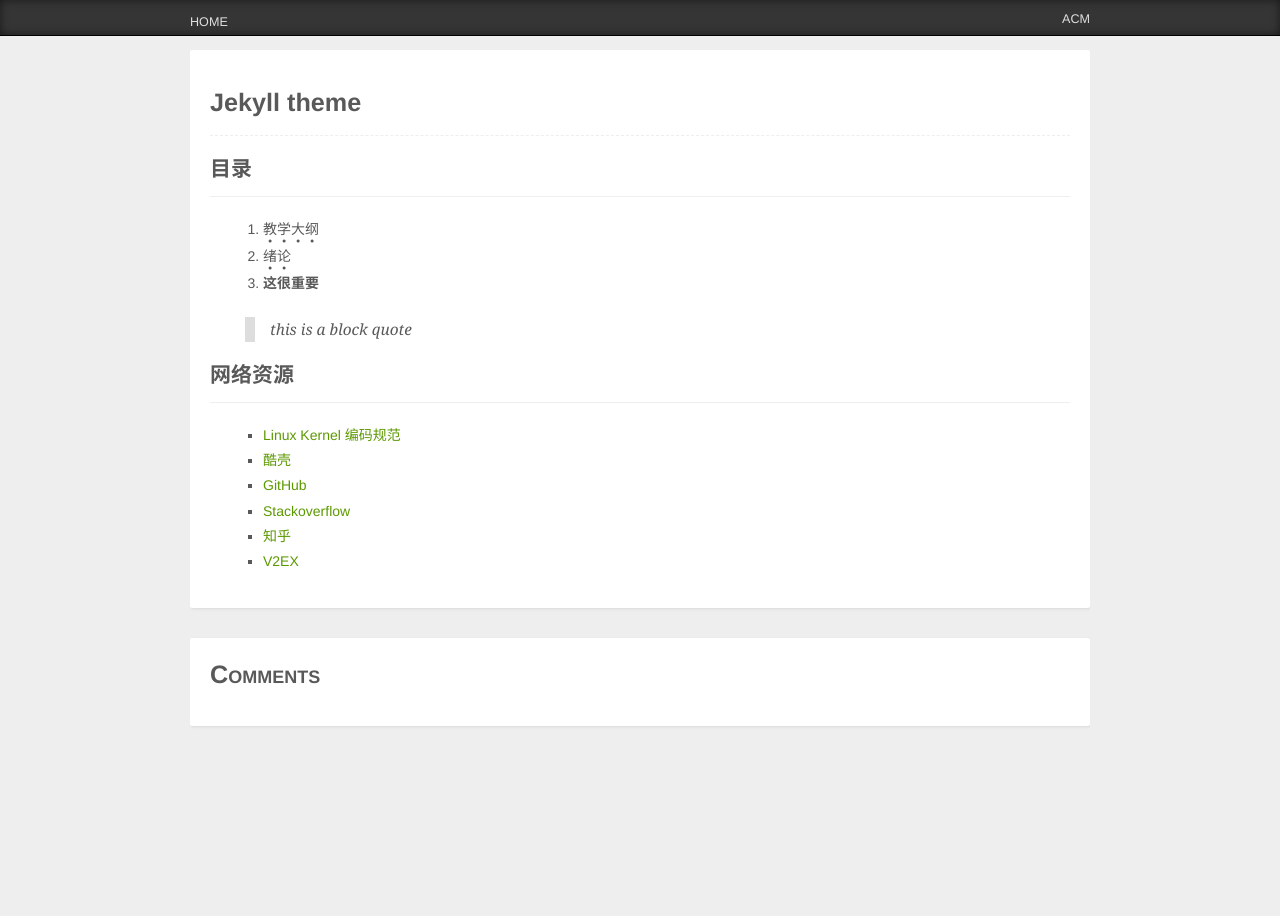
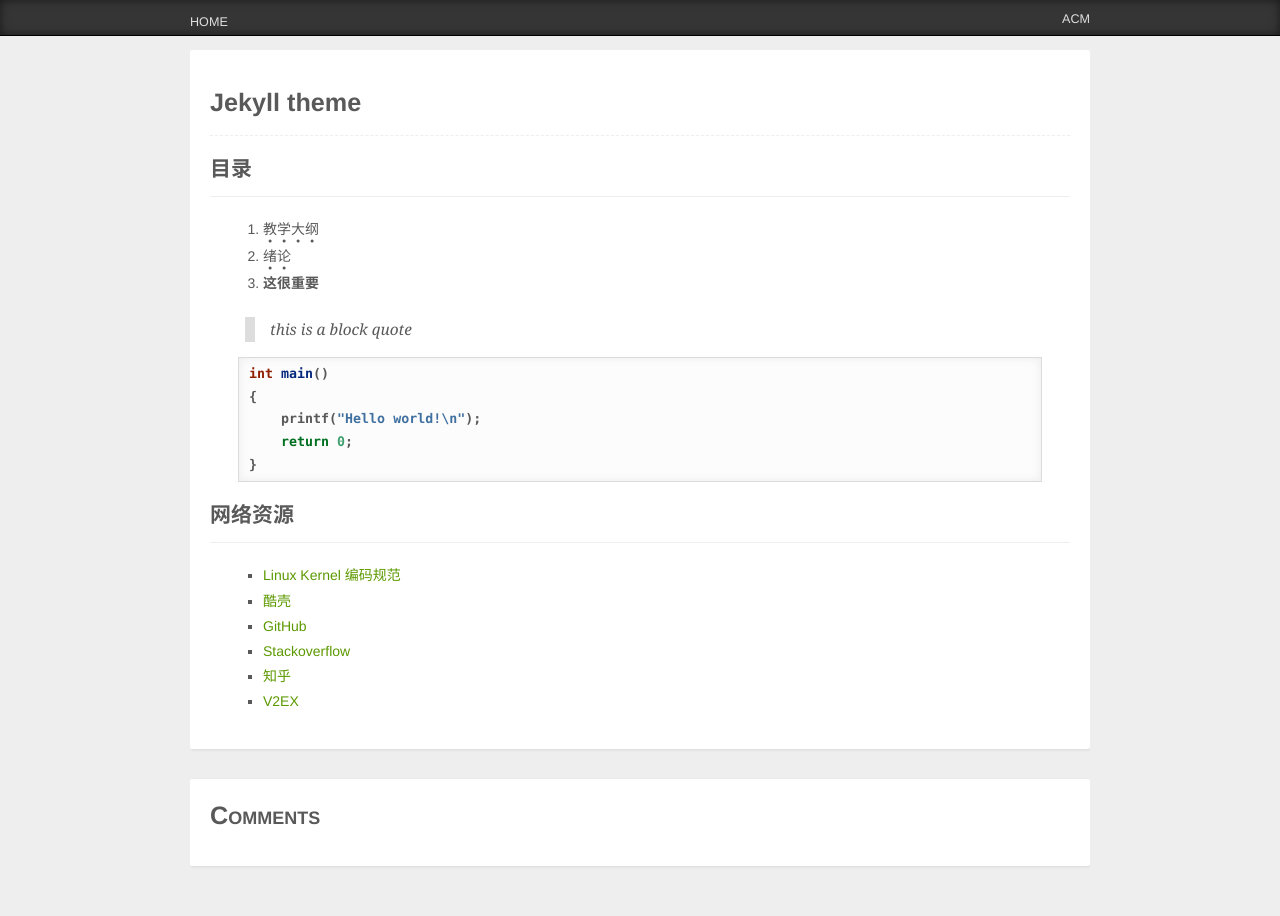
Before and after one commit to zjsu/theme, a Jekyll site: the page built from index.md, in a window 1280 px wide. Built offline with Jekyll 4.4.1, drawn with Linux system fonts in a browser that asks for light colours; Markdown is read by kramdown in place of the engine named in the settings; comment, search, counter and statistics services are not loaded.

Commit message:
Fast travis-ci

```diff
--- a/index.md
+++ b/index.md
@@ -12,6 +12,14 @@
 > this is a
 > block quote
 
+{% highlight c %}
+int main()
+{
+    printf("Hello world!\n");
+    return 0;
+}
+{% endhighlight %}
+
 ## 网络资源
 
 - [Linux Kernel 编码规范](https://github.com/torvalds/linux/blob/master/Documentation/zh_CN/CodingStyle)
```
Also changed, not shown: .travis.yml.
